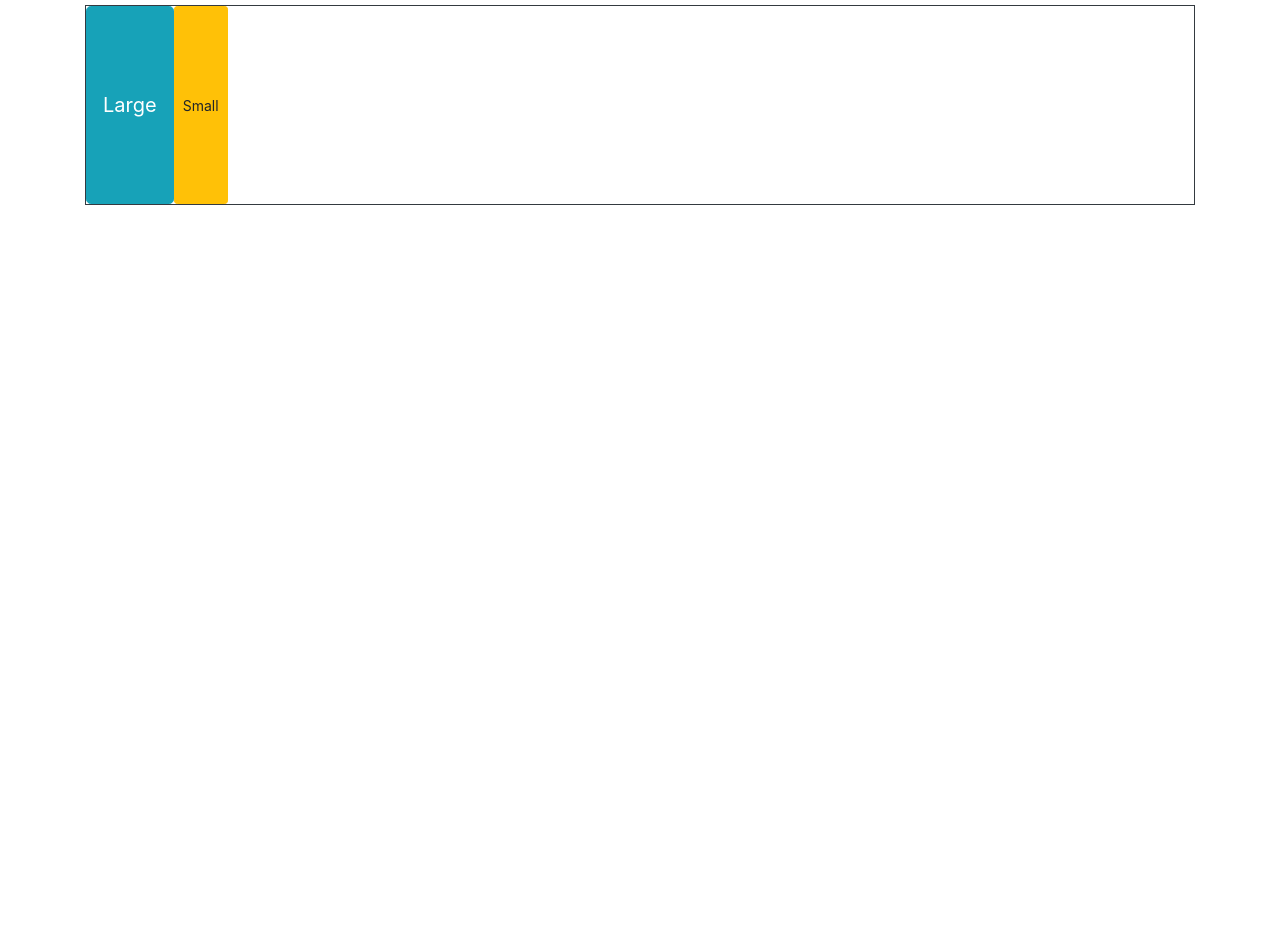
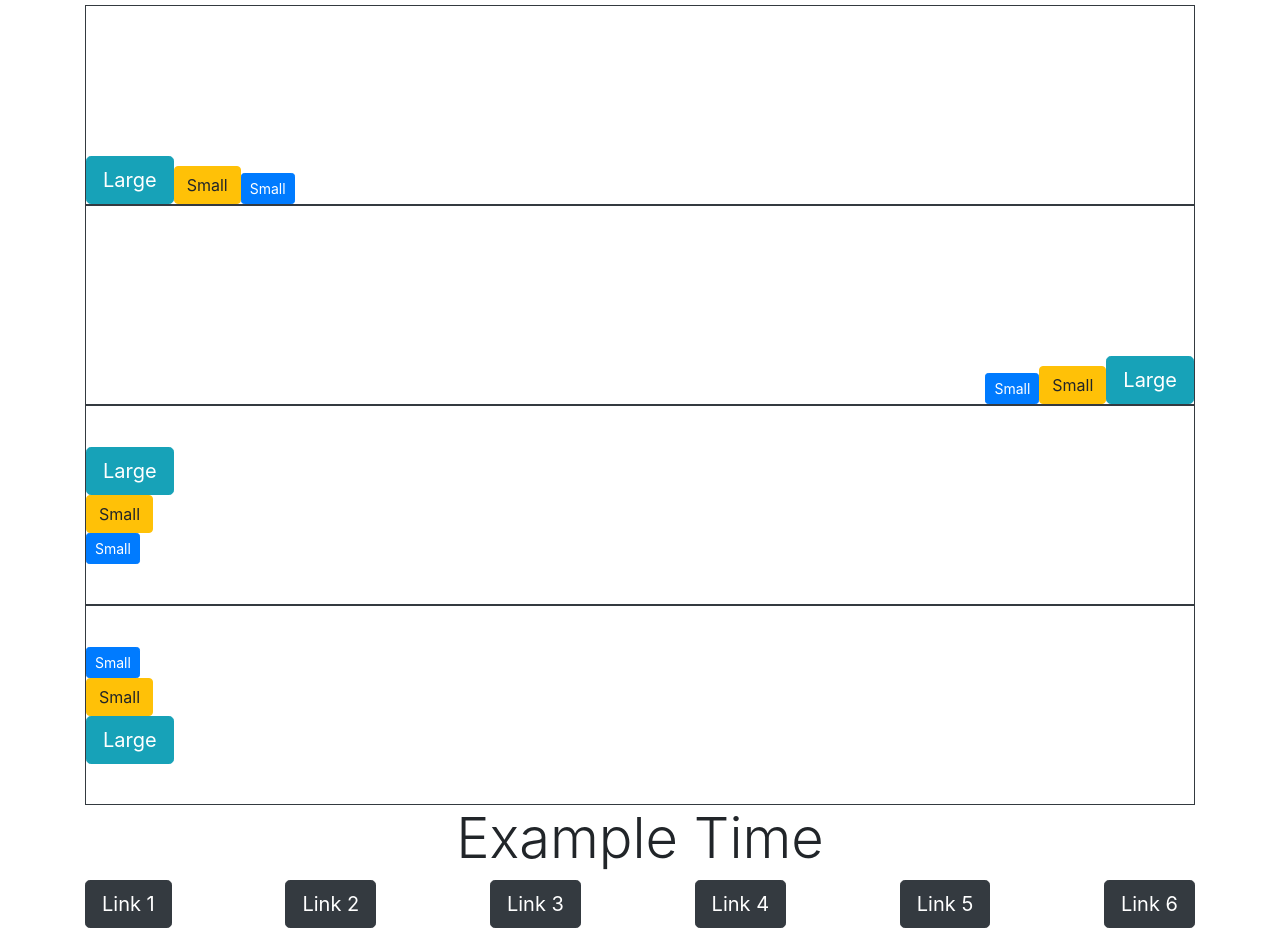
Before and after one commit to usmanhaider461/bootstrap-4, a plain HTML site: page flexbox.html in a window 1280 px wide. Shown: the part 70-998 px from the top of the page. Before the commit the page ends 800 px from the top, so only its background shows below. Drawn offline with Linux system fonts and the light colour scheme.

Commit message:
Responsiveness in flex

```diff
--- a/flexbox.html
+++ b/flexbox.html
@@ -10,12 +10,41 @@
 
 <body>
     <div class="container">
-        <h1 class="text-center display-4">Flexbox
-        </h1>
-        <div class="border border-dark d-flex" style="height: 200px;">
+        <h1 class="text-center display-4">Flexbox</h1>
+        <div class="border border-dark d-flex justify-content-start align-items-end" style="height: 200px;">
             <button class="btn btn-info btn-lg">Large</button>
-            <button class="btn btn-warning btn-sm">Small</button>
+            <button class="btn btn-warning btn-md">Small</button>
+            <button class="btn btn-primary btn-sm">Small</button>
         </div>
+        <div class="border border-dark d-flex flex-row-reverse align-items-end" style="height: 200px;">
+            <button class="btn btn-info btn-lg">Large</button>
+            <button class="btn btn-warning btn-md">Small</button>
+            <button class="btn btn-primary btn-sm">Small</button>
+        </div>
+        <div class="border border-dark d-flex flex-column justify-content-center align-items-start"
+            style="height: 200px;">
+            <button class="btn btn-info btn-lg">Large</button>
+            <button class="btn btn-warning btn-md">Small</button>
+            <button class="btn btn-primary btn-sm">Small</button>
+        </div>
+        <div class="border border-dark d-flex flex-column flex-column-reverse justify-content-center align-items-start"
+            style="height: 200px;">
+            <button class="btn btn-info btn-lg">Large</button>
+            <button class="btn btn-warning btn-md">Small</button>
+            <button class="btn btn-primary btn-sm">Small</button>
+        </div>
+
+        <!-- Responsiveness using flex -->
+        <h1 class="text-center display-4">Example Time</h1>
+        <div class="d-flex flex-column flex-md-row justify-content-between align-items-center">
+            <button class="btn btn-dark btn-lg">Link 1</button>
+            <button class="btn btn-dark btn-lg">Link 2</button>
+            <button class="btn btn-dark btn-lg">Link 3</button>
+            <button class="btn btn-dark btn-lg">Link 4</button>
+            <button class="btn btn-dark btn-lg">Link 5</button>
+            <button class="btn btn-dark btn-lg">Link 6</button>
+        </div>
+    </div>
     </div>
 
 
```
Also changed, not shown: nav-flex.html (added, +35 -0 lines).
